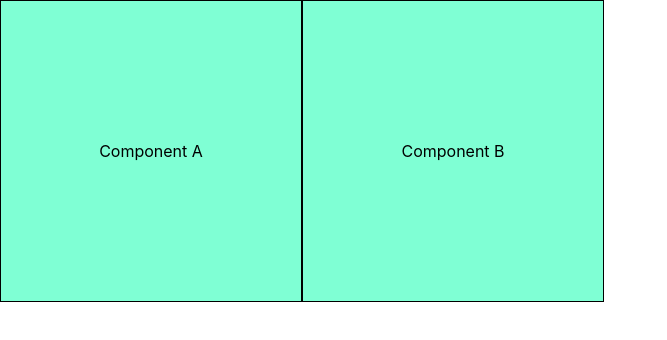
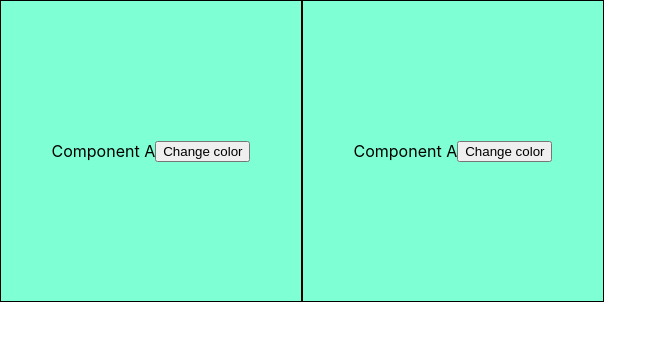
Before and after one commit to LouLapins/React_Test, a React (Create React App) app: page / in a window 1280 px wide. Shown: the top 340 px of the page, without its empty margins (0-667 px from the left). Built offline with nearby package versions, Linux system fonts and the light colour scheme.

Commit message:
Task 3 color buttons

```diff
--- a/src/components/componentA/index.js
+++ b/src/components/componentA/index.js
@@ -1,10 +1,18 @@
 import React, { Component } from 'react'
 
 export default class ComponentA extends Component {
+
+    state = {color: "green"};
+
+    changeColor = () => {
+        this.setState({ color: "pink" });
+    }
+
     render() {
         return (
-            <div className={"component"}>
+            <div className={"component"} id={this.state.color}>
                 <span className={"component_title"}> Component A </span>
+                <button className={"color_btn"} onClick={this.changeColor}>Change color</button>
             </div>
         )
     }
--- a/src/components/componentB/index.js
+++ b/src/components/componentB/index.js
@@ -1,10 +1,17 @@
 import React, { Component } from 'react'
 
 export default class ComponentB extends Component {
+    state = {color: "green"};
+
+    changeColor = () => {
+        this.setState({ color: "pink" });
+    }
+
     render() {
         return (
-            <div className={"component"}>
-                <span className={"component_title"}> Component B </span>
+            <div className={"component"} id={this.state.color}>
+                <span className={"component_title"}> Component A </span>
+                <button className={"color_btn"} onClick={this.changeColor}>Change color</button>
             </div>
         )
     }
--- a/src/index.css
+++ b/src/index.css
@@ -22,3 +22,7 @@ code {
     justify-content: center;
     align-items: center;
 }
+
+#pink {
+    background-color: lightpink;
+}
```
